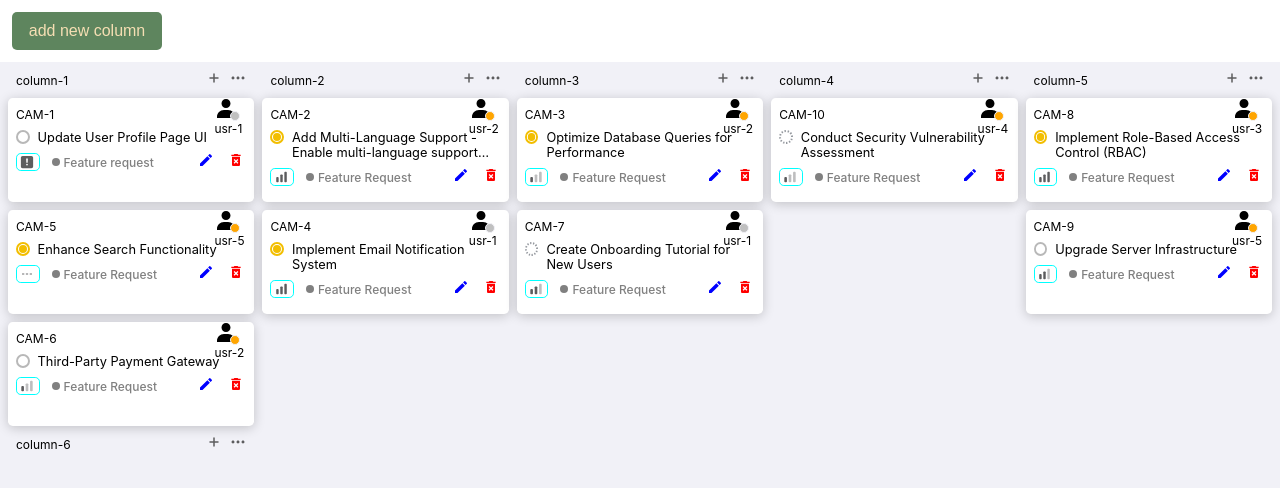
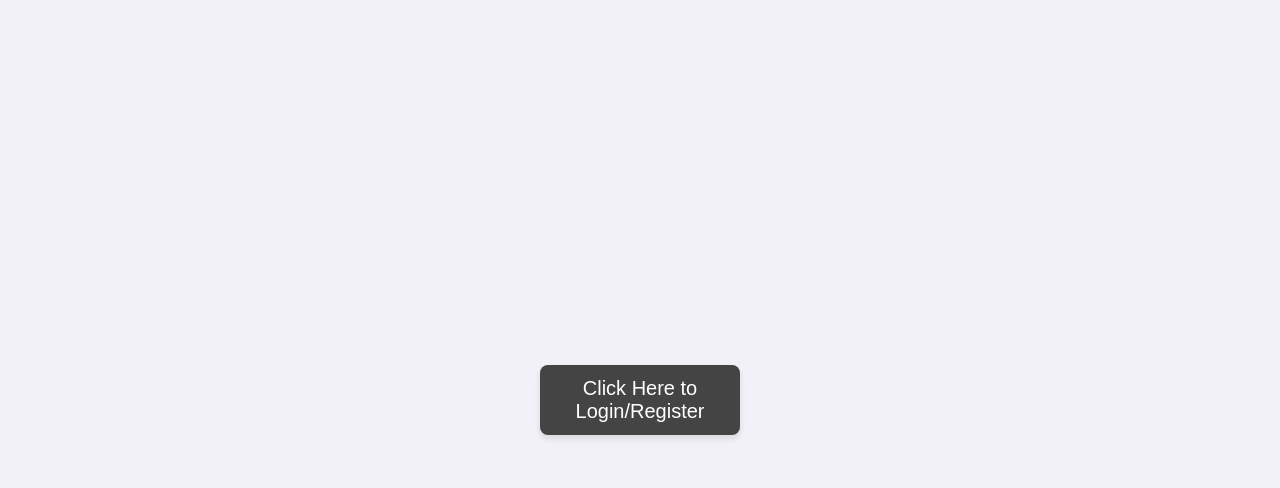
Before and after one commit to priyadershi/kanban-board, a React (Create React App) app: page / in a window 1280 px wide. Shown: the top 488 px of the page. Built offline with nearby package versions, Linux system fonts and the light colour scheme.

Commit message:
authentication implemented

```diff
--- a/package.json
+++ b/package.json
@@ -4,6 +4,7 @@
   "private": true,
   "homepage": "https://priyadershi.github.io/kanban-board",
   "dependencies": {
+    "@auth0/auth0-react": "^2.2.4",
     "@testing-library/jest-dom": "^5.17.0",
     "@testing-library/react": "^13.4.0",
     "@testing-library/user-event": "^13.5.0",
--- a/src/App.js
+++ b/src/App.js
@@ -2,6 +2,7 @@ import { createContext, useEffect, useState } from "react";
 import Kanban from "./components/kanban/Kanban";
 import { arrays, images } from "./icons/data";
 import initialData from "./data.json";
+import { useAuth0 } from "@auth0/auth0-react";
 
 export const dataContext = createContext({
   tickets: [],
@@ -35,9 +36,11 @@ const App = () => {
   //creating array of usernames to display on headers
   if (data) arrays.user = data.users.map((usr) => usr.name);
 
+  const { user, loginWithRedirect } = useAuth0();
+
   return (
     <>
-      {data ? (
+      {user ? (
         <dataContext.Provider
           value={{
             tickets: tickets,
@@ -56,7 +59,9 @@ const App = () => {
           <Kanban />
         </dataContext.Provider>
       ) : (
-        <h1>Loading...</h1>
+        <button onClick={() => loginWithRedirect()} className="login-register">
+          Click Here to Login/Register
+        </button>
       )}
     </>
   );
--- a/src/components/kanban/Kanban.js
+++ b/src/components/kanban/Kanban.js
@@ -4,6 +4,7 @@ import Display from "../display/Display";
 import "./kanban.css";
 import { dataContext } from "../../App";
 import AddColumn from "../options/AddColumn";
+import { useAuth0 } from "@auth0/auth0-react";
 
 const Kanban = () => {
   const { columns } = useContext(dataContext);
@@ -11,6 +12,8 @@ const Kanban = () => {
   let columnNames = columns;
 
   const [showAddColumn, setShowAddColumn] = useState(false);
+  const { user, logout } = useAuth0();
+  // console.log(user);
 
   return (
     <>
@@ -24,6 +27,14 @@ const Kanban = () => {
             >
               add new column
             </button>
+            <div>
+              <span className="user-name">
+                Welcome {user.name.split(" ")[0]}
+              </span>
+              <span className="logout" onClick={(e) => logout()}>
+                Logout
+              </span>
+            </div>
             {showAddColumn && <AddColumn setIsVisible={setShowAddColumn} />}
           </div>
           <div className="main-section">
--- a/src/components/kanban/kanban.css
+++ b/src/components/kanban/kanban.css
@@ -32,3 +32,23 @@
     justify-content: center ;
     gap: .5rem;
 }
+
+.user-name {
+    font-weight: 600;
+    /* margin: 0 20px; */
+}
+
+.logout {
+    padding: 10px;
+    background-color: rgba(0, 0, 0, 0.15);
+    /* width: 150px; */
+    font-size: 1rem;
+    display: inline-block;
+    border-radius: 5px;
+    margin-left: 30px;
+    cursor: pointer;
+
+}
+.logout:hover {
+    background-color: rgba(0, 0, 0, 0.24);
+}
--- a/src/index.css
+++ b/src/index.css
@@ -67,6 +67,23 @@ img {
 }
 
 
+.login-register {
+  padding: 12px 24px;
+  font-size: 20px;
+  color: #fff;
+  background-color: rgba(0, 0, 0, 0.719);
+  border: none;
+  border-radius: 8px;
+  box-shadow: 0 4px 6px rgba(0, 0, 0, 0.1);
+  transition: background-color 0.3s ease;
+  position: absolute;
+  top: 50%;
+  left: 50%;
+  transform: translate(-50%, -50%);
+  width: 200px;
+  font-weight: 500;
+  cursor: pointer;
+}
 
 
 
--- a/src/index.js
+++ b/src/index.js
@@ -2,13 +2,21 @@ import React from "react";
 import ReactDOM from "react-dom/client";
 import "./index.css";
 import reportWebVitals from "./reportWebVitals";
-// import Kanban from "./components/kanban/Kanban";
+import { Auth0Provider } from "@auth0/auth0-react";
 import App from "./App";
 
 const root = ReactDOM.createRoot(document.getElementById("root"));
 root.render(
   <React.StrictMode>
-    <App />
+    <Auth0Provider
+      domain="dev-uw80hzpkv261bbbp.us.auth0.com"
+      clientId="DT00d5qmipF2EhYQOcVOOqlvRKxhsTL3"
+      authorizationParams={{
+        redirect_uri: window.location.origin,
+      }}
+    >
+      <App />
+    </Auth0Provider>
   </React.StrictMode>
 );
 
```
Also changed, not shown: 1 other file (tests, documents, lock files or other folders).
